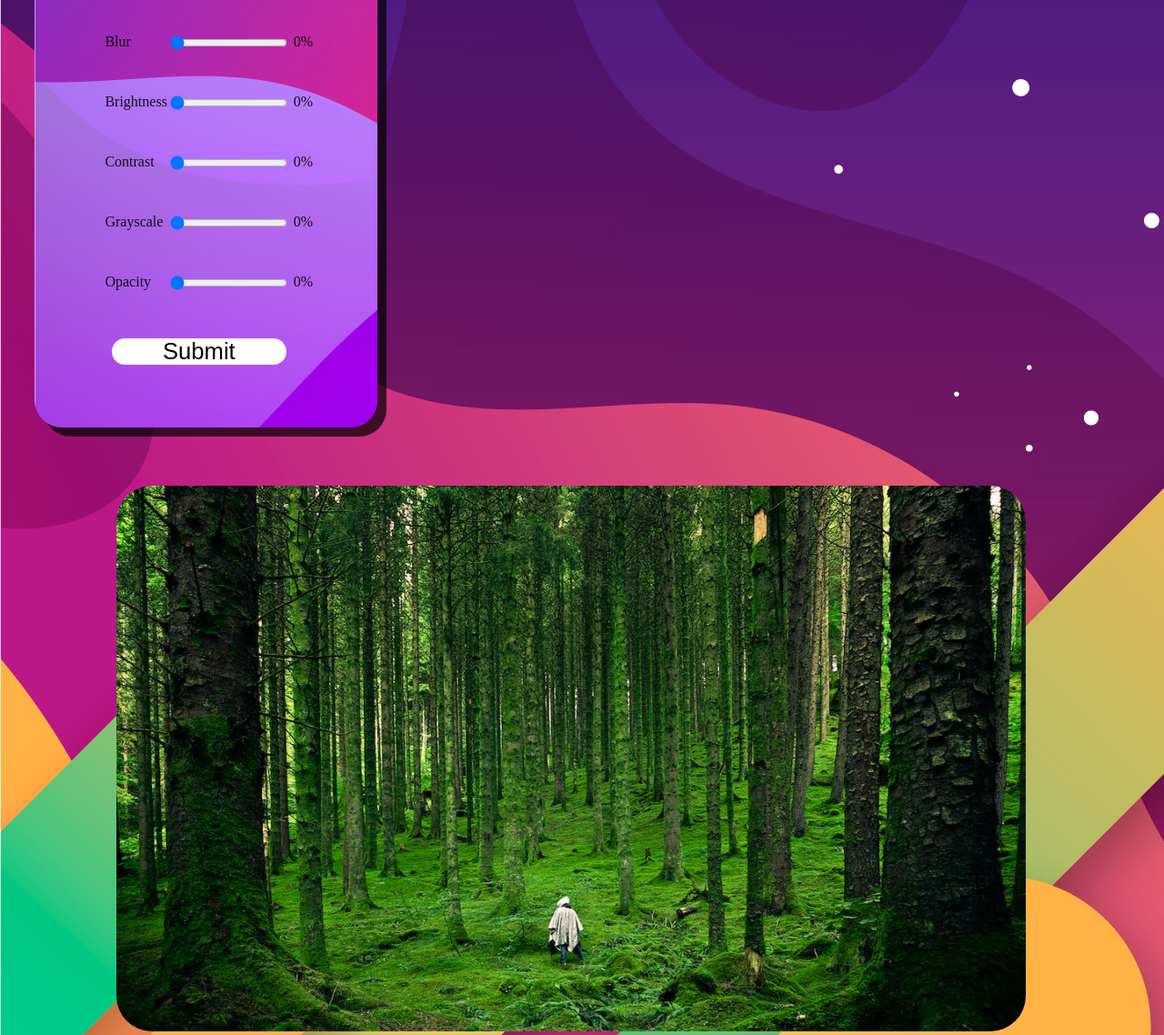
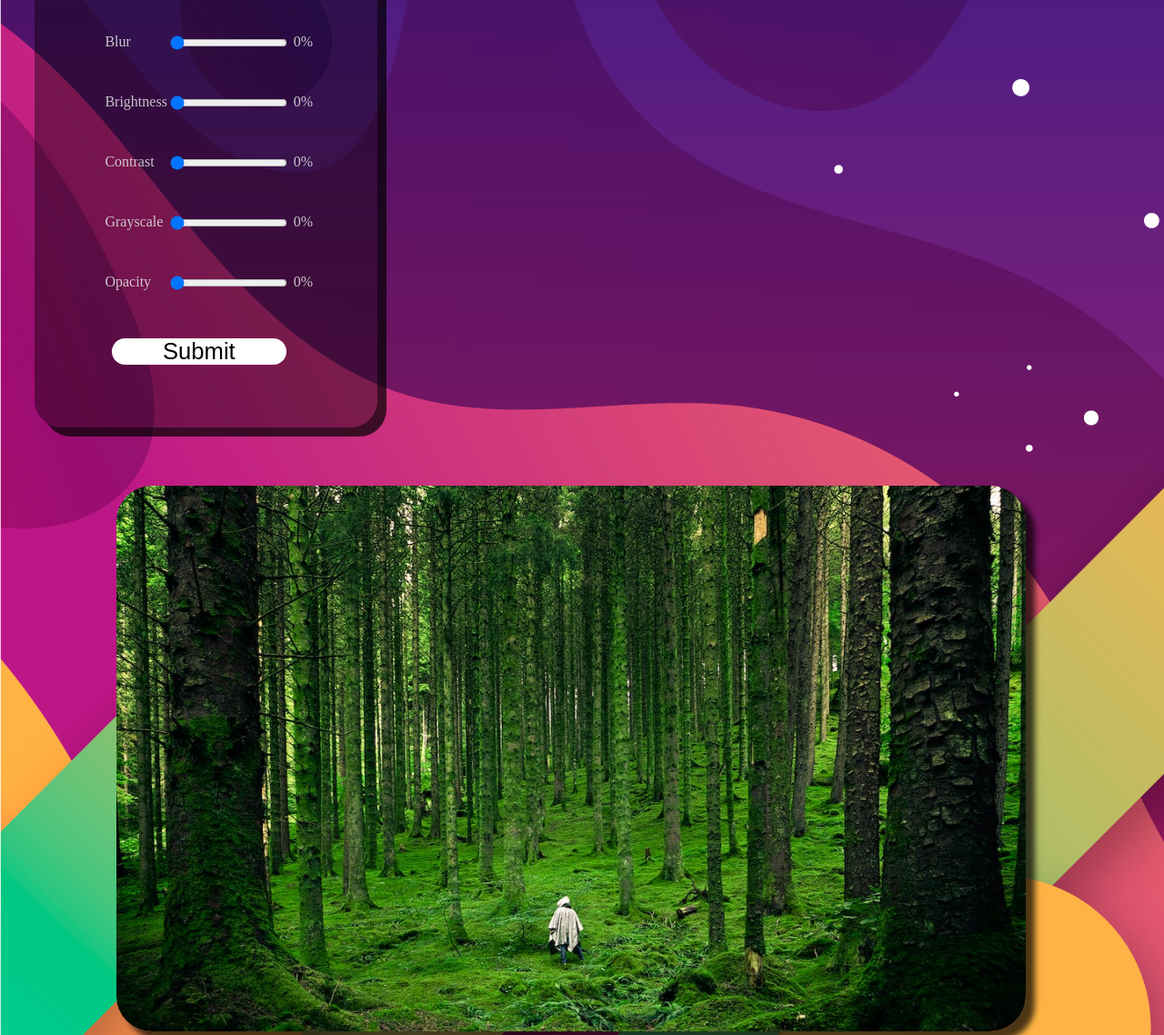
Before and after one commit to AkashPrakashMvk/FotoWebsite, a plain HTML site: page index.html in a window 1280 px wide. Shown: the part 381-1519 px from the top of the page at 91% size. Drawn offline with Linux system fonts and the light colour scheme.

Commit message:
ToolsSectiontotransparent

```diff
--- a/style.css
+++ b/style.css
@@ -88,8 +88,8 @@ margin-top: 0%;
 }
 
 .bodypartform{
-    box-shadow: 10px 10px rgba(0, 0, 0, 0.7);;
-    background-image: url("images/bgw.jpg");
+    box-shadow: 10px 10px rgba(0, 0, 0, 0.7);
+
     width: 50%;
 
     margin-top:10%;
@@ -97,8 +97,9 @@ margin-top: 0%;
     padding: 18%;
     padding-left: 30%;
     border-radius: 30px;
-    color:  rgba(0, 0, 0, 0.9);
+    color:  rgba(218, 218, 218, 0.9);
     border: none;
+    background:rgba(0, 0, 0, 0.4);;
 
 }
 .leftbodypart{
@@ -108,4 +109,5 @@ margin-top: 0%;
     margin-left: 10%;
     margin-top: 5%;
     border-radius: 39px;
+    box-shadow: 10px 10px  6px rgba(0, 0, 0, 0.7);
 }
```
Also changed, not shown: images/License free.txt (deleted), images/License premium.txt (deleted), images/d.jpg (added), images/modern.png (added), images/modern2.jpg (added), 3 other files.
